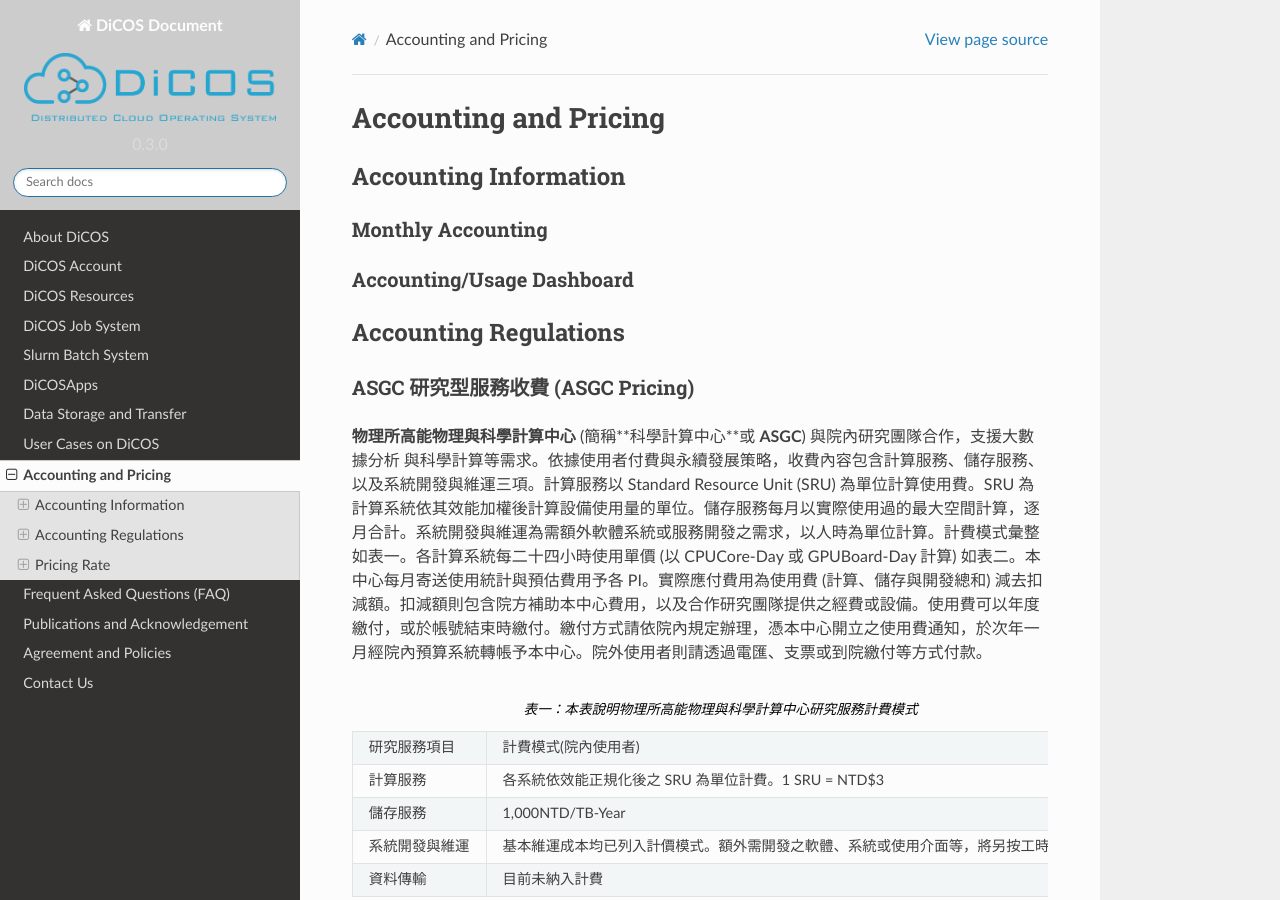
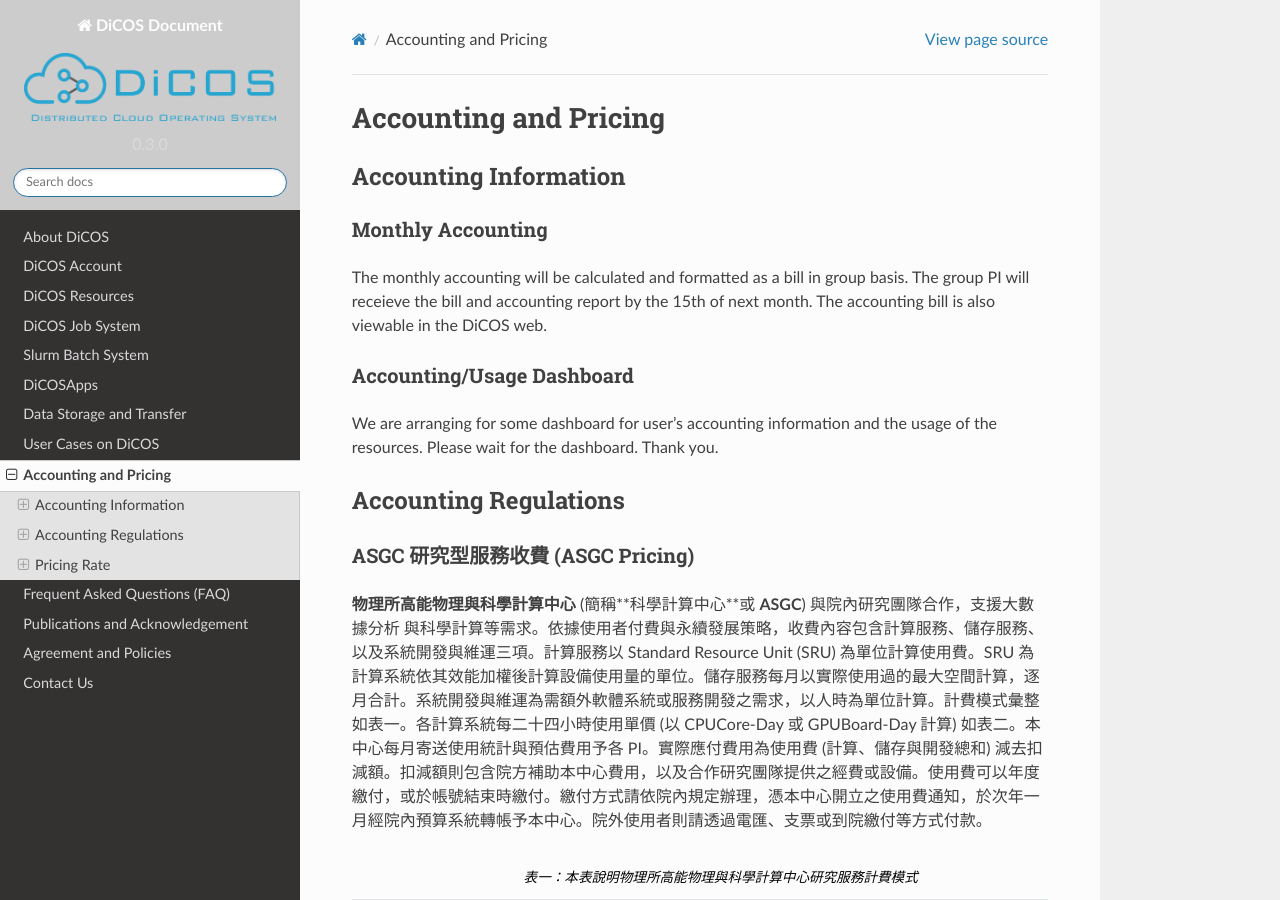
Before and after one commit to ASGCOPS/dicos_document, a Sphinx documentation site: the page built from docs/source/accounting.rst, in a window 1280 px wide and 900 px high. Built offline with Sphinx 7.4.7 and the Read the Docs theme 2.0.0, drawn with Linux system fonts in a browser that asks for light colours.

Commit message:
Edit accounting.rst

```diff
--- a/docs/source/accounting.rst
+++ b/docs/source/accounting.rst
@@ -9,8 +9,12 @@ Accounting Information
 Monthly Accounting
 ^^^^^^^^^^^^^^^^^^^^
 
+The monthly accounting will be calculated and formatted as a bill in group basis. The group PI will receieve the bill and accounting report by the 15th of next month. The accounting bill is also viewable in the DiCOS web.
+
 Accounting/Usage Dashboard
 ^^^^^^^^^^^^^^^^^^^^^^^^^^^
+
+We are arranging for some dashboard for user's accounting information and the usage of the resources. Please wait for the dashboard. Thank you.
 
 -------------------------------------------
 Accounting Regulations
```
